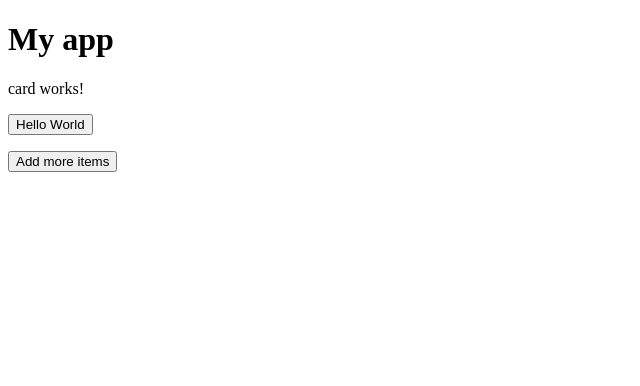
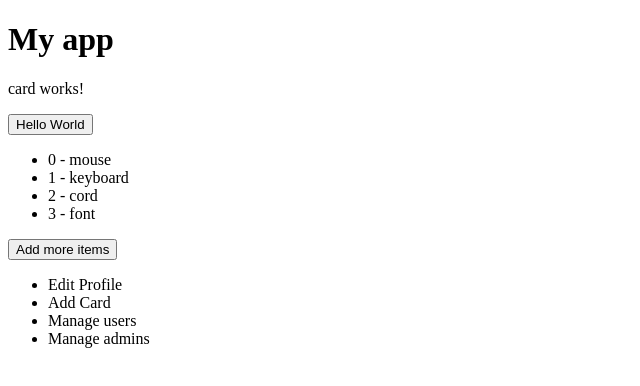
Before and after one commit to Ravelos/first-dio-challenge, an Angular app in the folder directives-proj/: page / in a window 1280 px wide. Shown: the top 386 px of the page, without its empty margins (0-640 px from the left). Built offline with nearby package versions, Linux system fonts and the light colour scheme.

Commit message:
Creates remove and addItems methods

```diff
--- a/directives-proj/src/app/card/card.component.ts
+++ b/directives-proj/src/app/card/card.component.ts
@@ -7,9 +7,27 @@ import { Component, OnInit } from '@angular/core';
 })
 export class CardComponent implements OnInit {
 
-  constructor() { }
+  products:string[] = []
+  menuType: string = 'superUser';
+
+  constructor() {
+    this.products = [
+      "mouse",
+      "keyboard",
+      "cord",
+      "font"
+    ]
+   }
 
   ngOnInit(): void {
   }
 
+  addItems(){
+    this.products.push("Another product")
+  }
+
+  remove(index:number){
+    this.products.splice(index, 1);
+  }
+
 }
```
